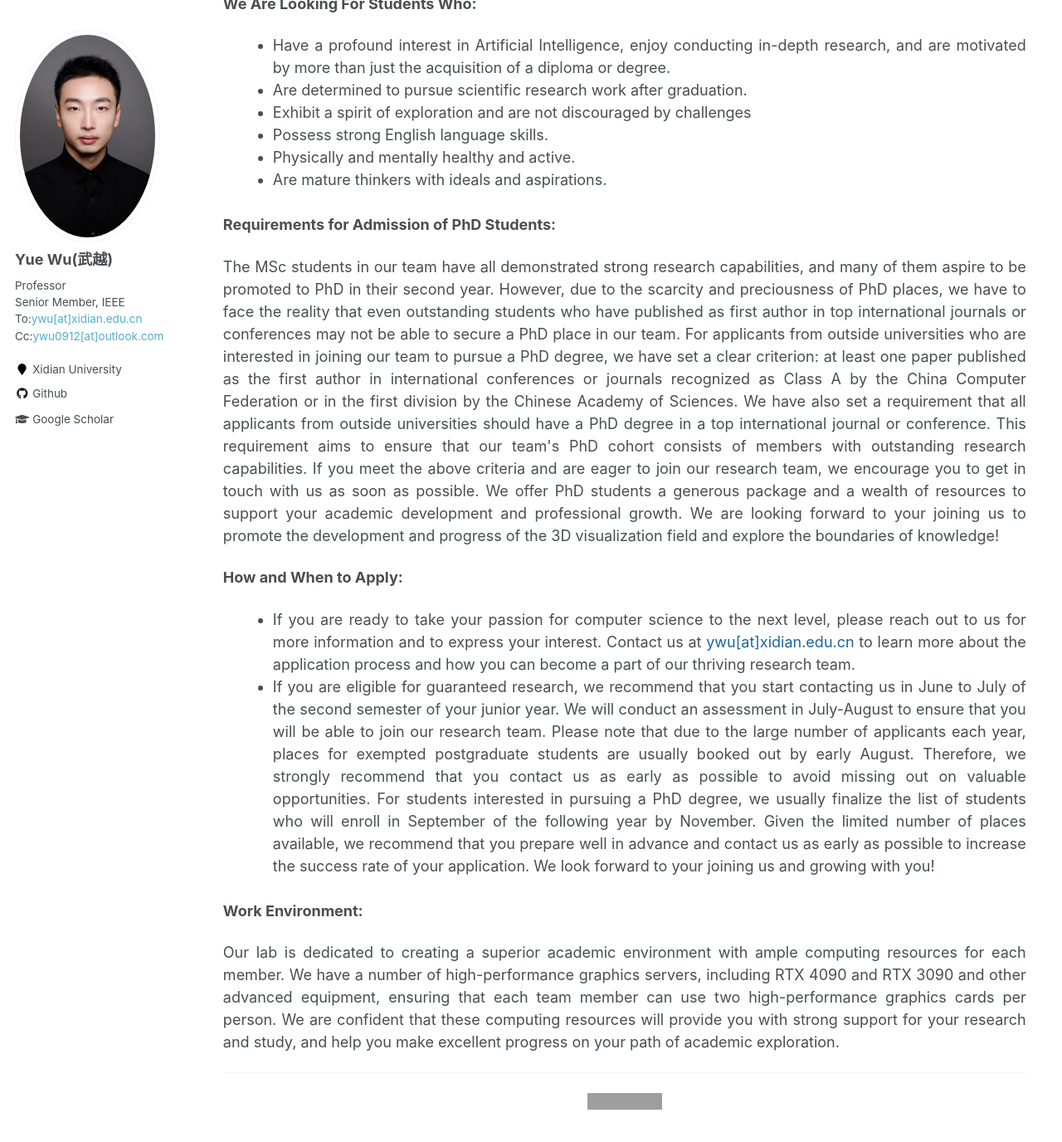
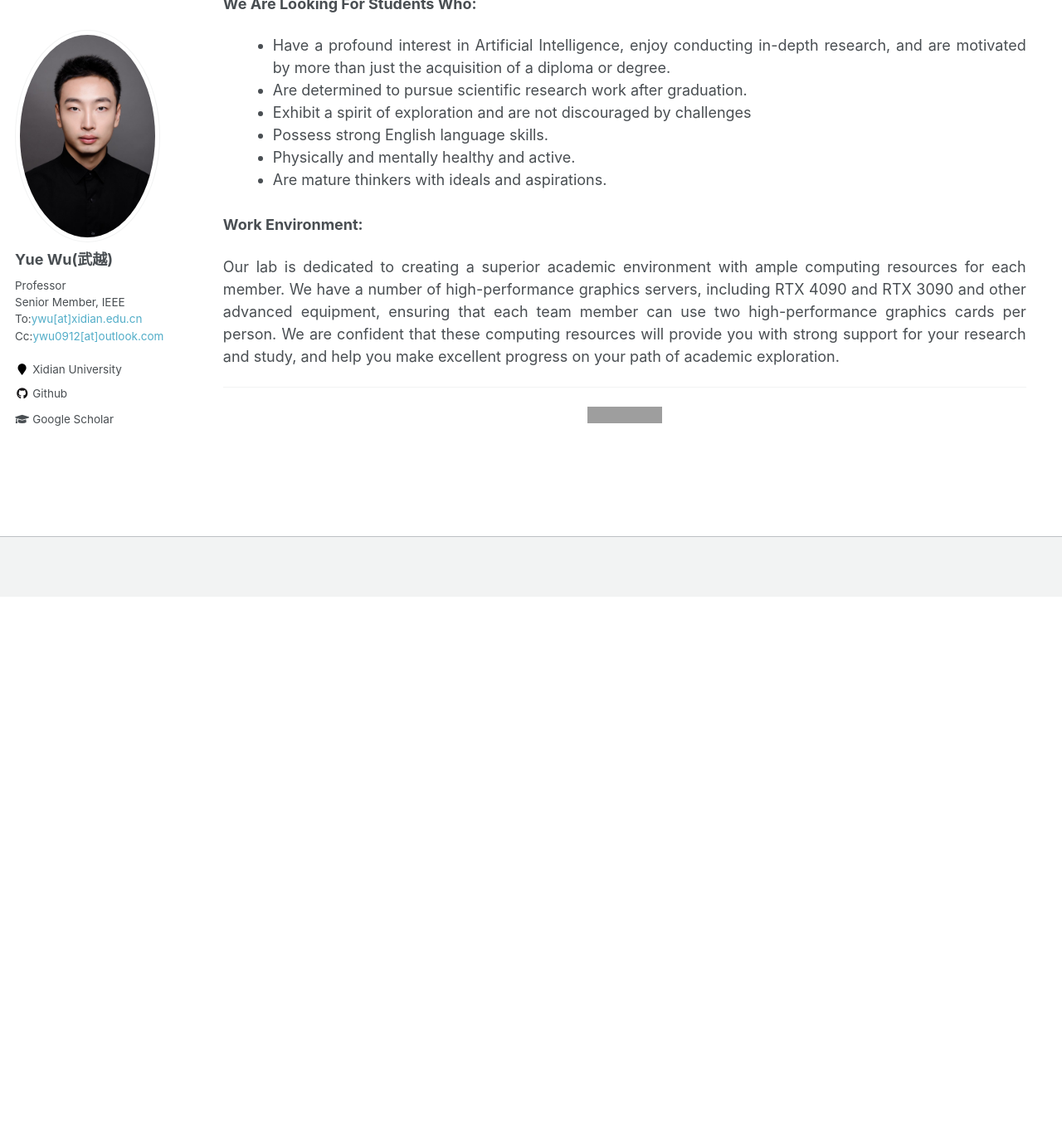
Before and after one commit to ywuchina/ywuchina.github.io, a Jekyll site: the page built from _pages/home.md, in a window 1280 px wide and 1400 px high, scrolled down 7149 px. Shown: the top 1376 px of the window at 83% size. Built offline with Jekyll 4.4.1, drawn with Linux system fonts in a browser that asks for light colours; after the commit the page ends 7868 px from its top, so only the background shows below that; grey boxes are pictures that could not be loaded.

Commit message:
Update team.html

```diff
--- a/_includes/team.html
+++ b/_includes/team.html
@@ -147,7 +147,7 @@ Master of 2024: Jun Jiang(江君), Hao He(何昊), Shunjie Bi(毕顺杰), Yuhang
 </ul>
 
 <br>
-<p><b>Requirements for Admission of PhD Students:</b>
+<!--<p><b>Requirements for Admission of PhD Students:</b>
 <p>The MSc students in our team have all demonstrated strong research capabilities, and many of them aspire to be promoted to PhD in their second year. However, due to the scarcity and preciousness of PhD places, we have to face the reality that even outstanding students who have published as first author in top international journals or conferences may not be able to secure a PhD place in our team. For applicants from outside universities who are interested in joining our team to pursue a PhD degree, we have set a clear criterion: at least one paper published as the first author in international conferences or journals recognized as Class A by the China Computer Federation or in the first division by the Chinese Academy of Sciences. We have also set a requirement that all applicants from outside universities should have a PhD degree in a top international journal or conference. This requirement aims to ensure that our team's PhD cohort consists of members with outstanding research capabilities. If you meet the above criteria and are eager to join our research team, we encourage you to get in touch with us as soon as possible. We offer PhD students a generous package and a wealth of resources to support your academic development and professional growth. We are looking forward to your joining us to promote the development and progress of the 3D visualization field and explore the boundaries of knowledge! </p>
 <p><b>How and When to Apply:</b></p>
 <ul>
@@ -159,7 +159,7 @@ Master of 2024: Jun Jiang(江君), Hao He(何昊), Shunjie Bi(毕顺杰), Yuhang
      </li>
 
 </ul>
-<br>
+<br>-->
 <p><b>Work Environment:</b></p>
 <p>Our lab is dedicated to creating a superior academic environment with ample computing resources for each member. We have a number of high-performance graphics servers, including RTX 4090 and RTX 3090 and other advanced equipment, ensuring that each team member can use two high-performance graphics cards per person. We are confident that these computing resources will provide you with strong support for your research and study, and help you make excellent progress on your path of academic exploration. </p>
 <hr>
```
